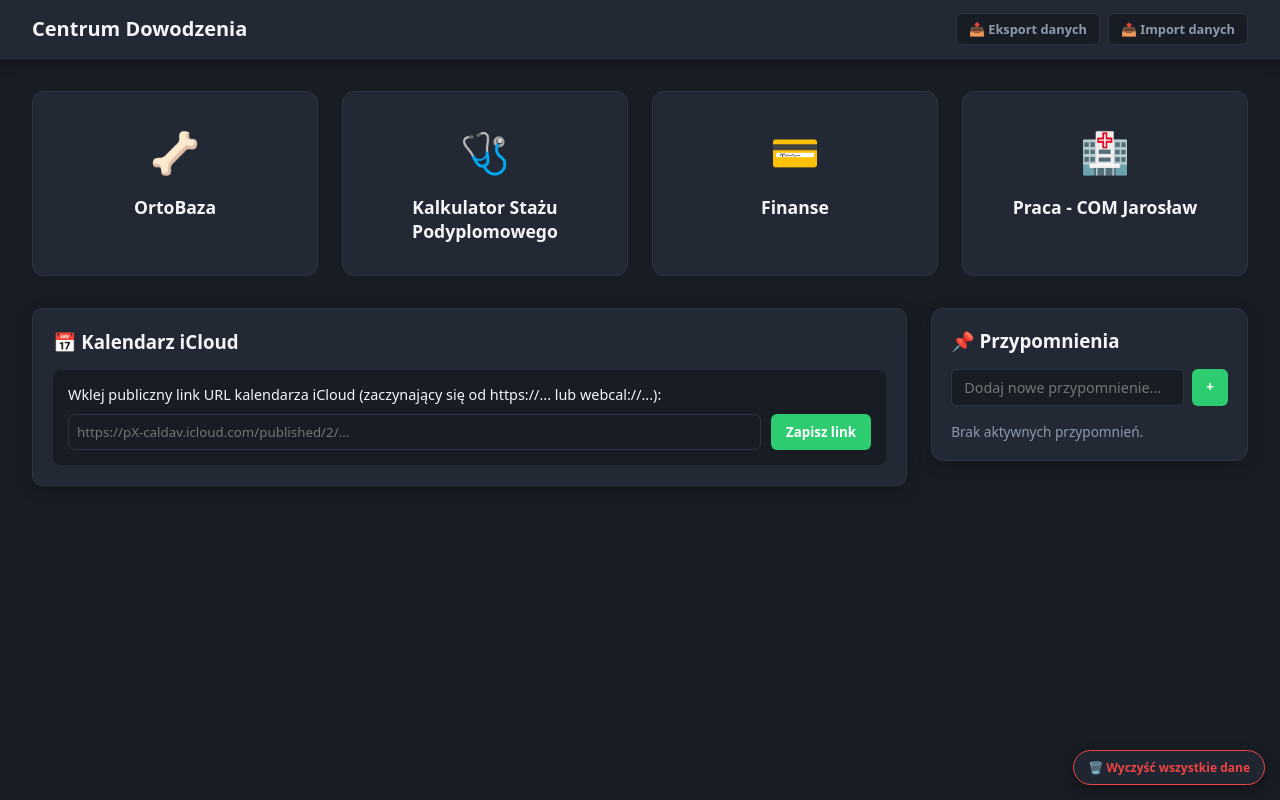
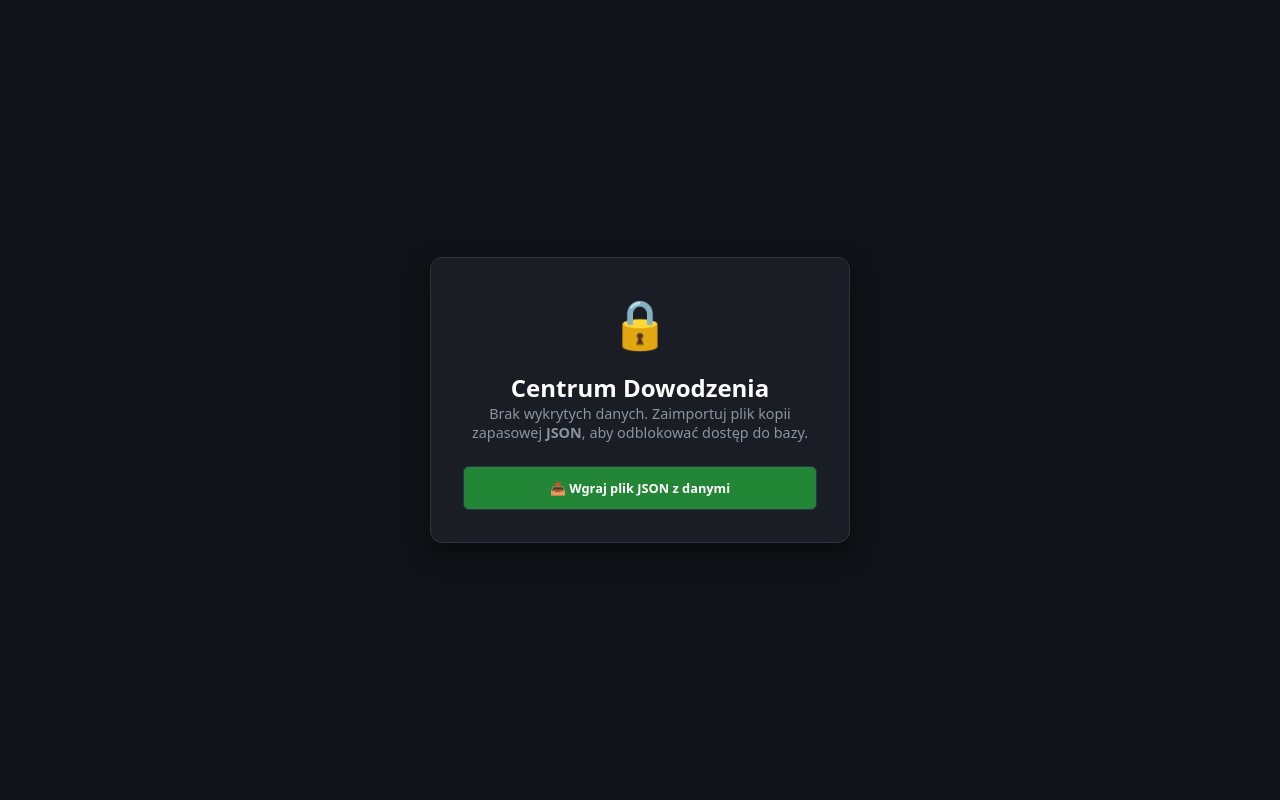
Before and after one commit to bartoszcisek11-gg/CentrumDowodzenia, a React (Vite) app: page / in a window 1280 px wide. Built offline with nearby package versions, Linux system fonts and the light colour scheme.

Commit message:
Aktualizacja 23/07/2026 - okno logowania

```diff
--- a/src/App.jsx
+++ b/src/App.jsx
@@ -1,82 +1,120 @@
-import React, { useState, useEffect } from 'react';
-import Header from './components/Header';
+import './App.css';
+import React, { useState } from 'react';
+import LoginModal from './components/LoginModal';
 import MainDashboard from './components/MainDashboard';
-import OrtoBazaView from './modules/OrtoBaza/OrtoBazaView';
+import ClearDataButton from './components/ClearDataButton';
+
+// Moduły
+import OrtoBaza from './modules/OrtoBaza/OrtoBazaView';
 import StazView from './modules/StazCalculator/StazView';
 import FinancesView from './modules/Finances/FinancesView';
 import WorkView from './modules/WorkWorksheets/WorkView';
-import ModalRules from './components/ModalRules';
-import ClearDataButton from './components/ClearDataButton';
-import './App.css';
+
+import { exportDatabase, importDatabase } from './utils/storage';
 
 export default function App() {
-  const [activeApp, setActiveApp] = useState('menu');
-  const [appTitle, setAppTitle] = useState('Centrum Dowodzenia');
-  const [isRulesModalOpen, setIsRulesModalOpen] = useState(false);
+  const [isAuthenticated, setIsAuthenticated] = useState(() => {
+    return sessionStorage.getItem('app_authenticated') === 'true';
+  });
 
-  const handleOpenApp = (appId, title) => {
-    setActiveApp(appId);
-    setAppTitle(title);
+  const [currentApp, setCurrentApp] = useState(null);
+  const [currentAppTitle, setCurrentAppTitle] = useState('');
+
+  // Stan podświetlenia dla przycisku Wyloguj
+  const [isLogoutHovered, setIsLogoutHovered] = useState(false);
+
+  if (!isAuthenticated) {
+    return <LoginModal onLogin={() => setIsAuthenticated(true)} />;
+  }
+
+  const handleOpenApp = (id, title) => {
+    setCurrentApp(id);
+    setCurrentAppTitle(title);
   };
 
-  const handleBackToMenu = () => {
-    setActiveApp('menu');
-    setAppTitle('Centrum Dowodzenia');
+  const handleGoHome = () => {
+    setCurrentApp(null);
+    setCurrentAppTitle('');
   };
 
-  useEffect(() => {
-    const handleKeyDown = (e) => {
-      if (e.key === 'Escape') {
-        if (isRulesModalOpen) {
-          setIsRulesModalOpen(false);
-        } else if (activeApp !== 'menu') {
-          handleBackToMenu();
-        }
-      }
-    };
-    window.addEventListener('keydown', handleKeyDown);
-    return () => window.removeEventListener('keydown', handleKeyDown);
-  }, [isRulesModalOpen, activeApp]);
+  const handleLogout = () => {
+    sessionStorage.removeItem('app_authenticated');
+    setIsAuthenticated(false);
+  };
+
+  const handleImportFile = (e) => {
+    const file = e.target.files[0];
+    if (!file) return;
+
+    importDatabase(file, () => {
+      window.location.reload();
+    });
+  };
+
+  const renderAppContent = () => {
+    switch (currentApp) {
+      case 'app-1':
+        return <OrtoBaza />;
+      case 'app-2':
+        return <StazView />;
+      case 'app-3':
+        return <FinancesView />;
+      case 'app-4':
+        return <WorkView />;
+      default:
+        return <MainDashboard onOpenApp={handleOpenApp} />;
+    }
+  };
 
   return (
     <div className="app-root">
-      <Header
-        title={appTitle}
-        activeApp={activeApp}
-        onBack={handleBackToMenu}
-      />
+      <header className="app-header">
+        <div style={{ display: 'flex', alignItems: 'center', gap: '15px' }}>
+          {currentApp && (
+            <button onClick={handleGoHome} className="btn-save">
+              ⬅️ Powrót
+            </button>
+          )}
+          <h1>{currentAppTitle || 'Centrum Dowodzenia'}</h1>
+        </div>
 
-      <main>
-        {activeApp === 'menu' && (
-          <MainDashboard onOpenApp={handleOpenApp} />
-        )}
+        <div style={{ display: 'flex', gap: '10px', alignItems: 'center' }}>
+          <button onClick={exportDatabase} className="btn-global-io">
+            📥 Eksport JSON
+          </button>
 
-        {/* OrtoBaza używa standardowej ramki .app-view */}
-        {activeApp === 'app-1' && (
-          <section className="app-view active">
-            <OrtoBazaView />
-          </section>
-        )}
+          <label className="btn-global-io" style={{ margin: 0, cursor: 'pointer' }}>
+            📤 Import JSON
+            <input type="file" accept=".json" onChange={handleImportFile} style={{ display: 'none' }} />
+          </label>
 
-        {/* Pozostałe moduły zarządzają własnymi tłam/ramkami bez otoczki .app-view */}
-        {activeApp === 'app-2' && (
-          <StazView onOpenModal={() => setIsRulesModalOpen(true)} />
-        )}
+          {/* Przycisk Wyloguj – podświetlenie na czerwono po najechaniu */}
+          <button
+            onClick={handleLogout}
+            onMouseEnter={() => setIsLogoutHovered(true)}
+            onMouseLeave={() => setIsLogoutHovered(false)}
+            style={{
+              padding: '6px 12px',
+              fontSize: '0.85rem',
+              fontWeight: 'bold',
+              borderRadius: '6px',
+              cursor: 'pointer',
+              backgroundColor: isLogoutHovered ? '#b3261e' : '#21262d',
+              color: isLogoutHovered ? '#ffffff' : '#f85149',
+              border: isLogoutHovered ? '1px solid #f85149' : '1px solid #363b42',
+              transition: 'all 0.2s ease'
+            }}
+          >
+            🔒 Wyloguj
+          </button>
+        </div>
+      </header>
 
-        {activeApp === 'app-3' && (
-          <FinancesView />
-        )}
-
-        {activeApp === 'app-4' && (
-          <WorkView />
-        )}
+      <main className="app-content">
+        {renderAppContent()}
       </main>
 
       <ClearDataButton />
-
-      {isRulesModalOpen && (
-        <ModalRules onClose={() => setIsRulesModalOpen(false)} />
-      )}
     </div>
   );
 }
--- a/src/components/ClearDataButton.jsx
+++ b/src/components/ClearDataButton.jsx
@@ -1,24 +1,45 @@
-import React from 'react';
+import React, { useState } from 'react';
 
 export default function ClearDataButton() {
-  const handleClear = () => {
-    const potwierdzenie = window.confirm(
-      "⚠️ OSTRZEŻENIE:\nCzy na pewno chcesz bezpowrotnie usunąć WSZYSTKIE dane zapisane na tym komputerze (Finanse, Staż, Notatki itp.)?\n\nPrzed usunięciem warto pobrać kopię zapasową przyciskiem 'Eksport danych'."
+  const [isHovered, setIsHovered] = useState(false);
+
+  const handleClearAll = () => {
+    const confirmed = window.confirm(
+      '⚠️ OSTRZEŻENIE:\nCzy na pewno chcesz usunąć wszystkie dane z aplikacji?\nTej operacji nie można cofnąć, chyba że masz plik kopii zapasowej JSON.'
     );
-    if (potwierdzenie) {
+
+    if (confirmed) {
       localStorage.clear();
-      alert("Wszystkie dane zostały pomyślnie usunięte!");
+      sessionStorage.clear();
+      alert('Wszystkie dane zostały usunięte.');
       window.location.reload();
     }
   };
 
   return (
     <button
-      className="btn-clear-all"
-      onClick={handleClear}
-      title="Usuwa wszystkie zapisane dane na tym komputerze"
+      onClick={handleClearAll}
+      onMouseEnter={() => setIsHovered(true)}
+      onMouseLeave={() => setIsHovered(false)}
+      style={{
+        position: 'fixed',
+        bottom: '20px',
+        right: '20px',
+        zIndex: 999,
+        padding: '8px 14px',
+        backgroundColor: isHovered ? '#b3261e' : '#21262d', // Jaśniejszy czerwony po najechaniu
+        color: isHovered ? '#ffffff' : '#f85149',
+        border: isHovered ? '1px solid #f85149' : '1px solid #363b42',
+        borderRadius: '6px',
+        fontSize: '0.85rem',
+        fontWeight: 'bold',
+        cursor: 'pointer',
+        boxShadow: '0 4px 12px rgba(0,0,0,0.4)',
+        transition: 'all 0.2s ease'
+      }}
+      title="Wyczyść całą bazę danych"
     >
-      🗑️ Wyczyść wszystkie dane
+      🗑️ Wyczyść dane
     </button>
   );
 }
--- /dev/null
+++ b/src/components/LoginModal.jsx
@@ -0,0 +1,144 @@
+import React, { useState } from 'react';
+import { importDatabase } from '../utils/storage';
+
+export default function LoginModal({ onLogin }) {
+  const [password, setPassword] = useState('');
+  const [error, setError] = useState('');
+
+  // Sprawdzamy, czy w localStorage jest już zapisane hasło z pliku JSON
+  const storedPassword = localStorage.getItem('app_user_password');
+
+  const handlePasswordSubmit = (e) => {
+    e.preventDefault();
+    // Jeśli w pliku nie było hasła, domyślne to np. '123'
+    const correctPass = storedPassword || '123';
+
+    if (password === correctPass) {
+      sessionStorage.setItem('app_authenticated', 'true');
+      onLogin();
+    } else {
+      setError('Niepoprawne hasło!');
+    }
+  };
+
+  const handleFileImport = (e) => {
+    const file = e.target.files[0];
+    if (!file) return;
+
+    importDatabase(file, () => {
+      // Po pomyślnym zaimportowaniu odświeżamy stronę, by pobrać nowe hasło z JSON-a
+      window.location.reload();
+    });
+  };
+
+  return (
+    <div style={{
+      position: 'fixed',
+      top: 0, left: 0, right: 0, bottom: 0,
+      backgroundColor: '#111318',
+      zIndex: 9999,
+      display: 'flex',
+      alignItems: 'center',
+      justifyContent: 'center',
+      padding: '20px'
+    }}>
+      <div style={{
+        backgroundColor: '#1a1d24',
+        border: '1px solid #2c3545',
+        borderRadius: '12px',
+        padding: '2rem',
+        maxWidth: '420px',
+        width: '100%',
+        textAlign: 'center',
+        boxShadow: '0 10px 25px rgba(0,0,0,0.5)'
+      }}>
+        <div style={{ fontSize: '3rem', marginBottom: '1rem' }}>🔒</div>
+        <h2 style={{ color: '#fff', marginTop: 0 }}>Centrum Dowodzenia</h2>
+
+        {!storedPassword ? (
+          /* STAN 1: Brak danych w localStorage – prośba o import JSON */
+          <div>
+            <p style={{ color: '#8b949e', fontSize: '0.9rem', marginBottom: '1.5rem' }}>
+              Brak wykrytych danych. Zaimportuj plik kopii zapasowej <strong>JSON</strong>, aby odblokować dostęp do bazy.
+            </p>
+            <label className="btn-global-io" style={{
+              display: 'inline-block',
+              padding: '12px 20px',
+              backgroundColor: '#238636',
+              color: '#fff',
+              borderRadius: '6px',
+              fontWeight: 'bold',
+              cursor: 'pointer',
+              width: '100%',
+              boxSizing: 'border-box'
+            }}>
+              📤 Wgraj plik JSON z danymi
+              <input
+                type="file"
+                accept=".json"
+                onChange={handleFileImport}
+                style={{ display: 'none' }}
+              />
+            </label>
+          </div>
+        ) : (
+          /* STAN 2: Dane istnieją – okno do wpisania hasła */
+          <form onSubmit={handlePasswordSubmit}>
+            <p style={{ color: '#8b949e', fontSize: '0.9rem', marginBottom: '1.5rem' }}>
+              Podaj hasło dostępowe do Twoich danych
+            </p>
+            <input
+              type="password"
+              placeholder="Wpisz hasło..."
+              value={password}
+              onChange={(e) => { setPassword(e.target.value); setError(''); }}
+              autoFocus
+              style={{
+                width: '100%',
+                padding: '10px 14px',
+                borderRadius: '6px',
+                border: error ? '1px solid #ff4d4f' : '1px solid #2c3545',
+                backgroundColor: '#111318',
+                color: '#fff',
+                fontSize: '1rem',
+                outline: 'none',
+                boxSizing: 'border-box',
+                marginBottom: '10px'
+              }}
+            />
+
+            {error && (
+              <div style={{ color: '#ff4d4f', fontSize: '0.85rem', marginBottom: '10px' }}>
+                {error}
+              </div>
+            )}
+
+            <button
+              type="submit"
+              style={{
+                width: '100%',
+                padding: '10px',
+                backgroundColor: '#238636',
+                color: '#fff',
+                border: 'none',
+                borderRadius: '6px',
+                fontSize: '1rem',
+                fontWeight: 'bold',
+                cursor: 'pointer',
+                marginBottom: '15px'
+              }}
+            >
+              Zaloguj
+            </button>
+
+            {/* Opcja wgrania innego pliku JSON */}
+            <label style={{ color: '#58a6ff', fontSize: '0.8rem', cursor: 'pointer', textDecoration: 'underline' }}>
+              Wgraj inny plik JSON
+              <input type="file" accept=".json" onChange={handleFileImport} style={{ display: 'none' }} />
+            </label>
+          </form>
+        )}
+      </div>
+    </div>
+  );
+}
--- a/src/main.jsx
+++ b/src/main.jsx
@@ -1,6 +1,7 @@
 import React from 'react'
 import ReactDOM from 'react-dom/client'
-import App from './App'
+import App from './App.jsx'
+import './App.css' // <--- Podwójne zabezpieczenie styli
 
 ReactDOM.createRoot(document.getElementById('root')).render(
   <React.StrictMode>
```
